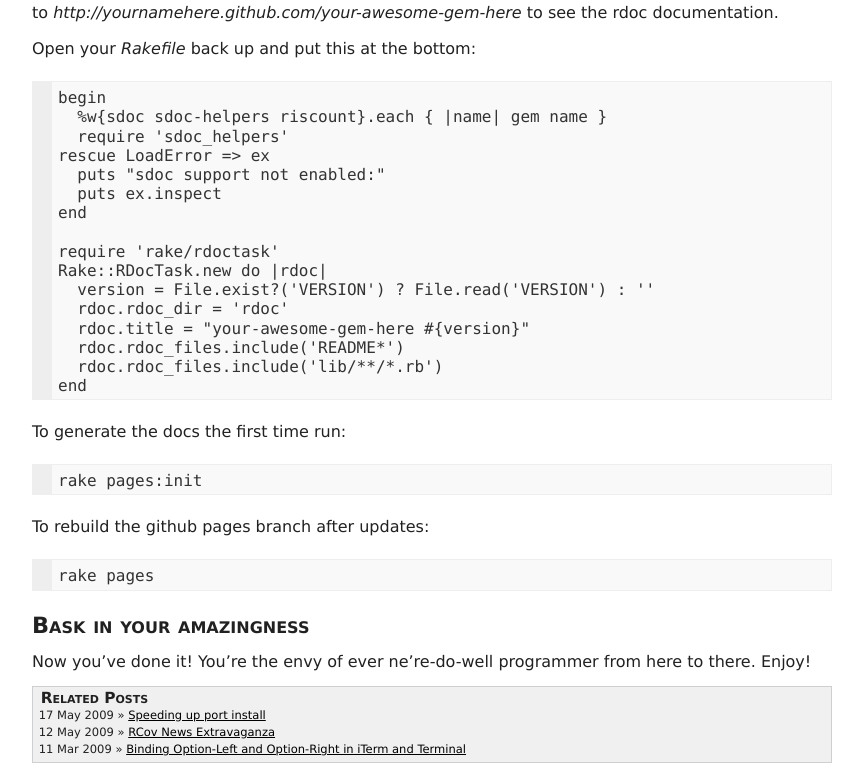
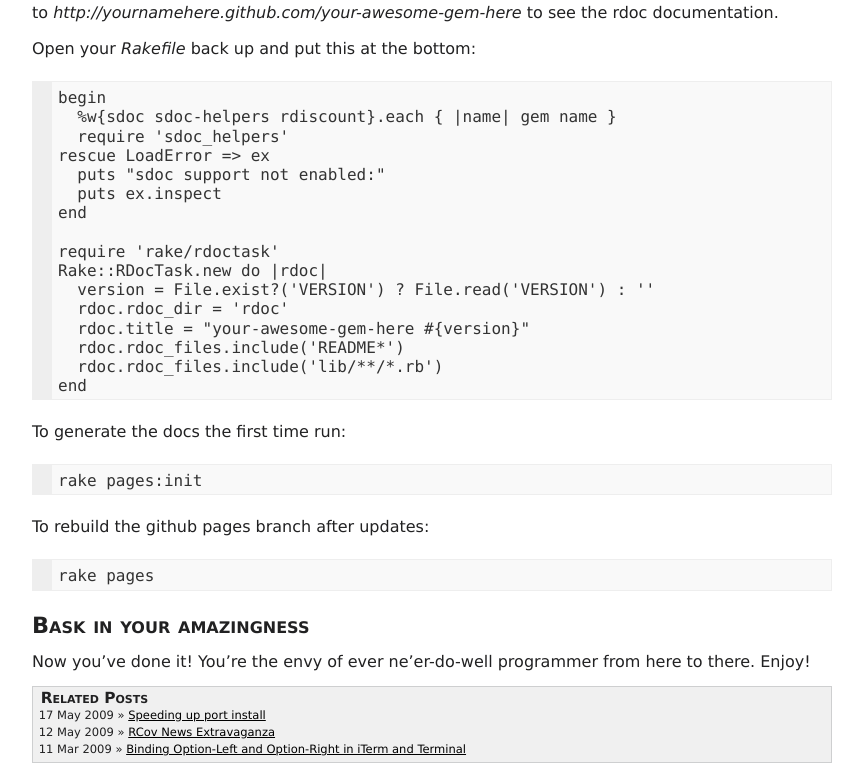
Before and after one commit to spicycode/spicycode.github.com, a Jekyll site: the page built from _posts/2009-10-09-current-gem-practices.markdown, in a window 1280 px wide and 1400 px high, scrolled down 1111 px. Shown: the part 467-1231 px from the top of the window, without its empty margins (208-1071 px from the left). Built offline with Jekyll 4.4.1, drawn with Linux system fonts in a browser that asks for light colours; comment, search, counter and statistics services are not loaded.

Commit message:
Fixing some spelling issues, thanks Jason!

```diff
--- a/_posts/2009-10-09-current-gem-practices.markdown
+++ b/_posts/2009-10-09-current-gem-practices.markdown
@@ -50,7 +50,7 @@ The next most awesome thing to do is to add [sdoc](http://github.com/voloko/sdoc
 Open your *Rakefile* back up and put this at the bottom:
 
     begin
-      %w{sdoc sdoc-helpers riscount}.each { |name| gem name }
+      %w{sdoc sdoc-helpers rdiscount}.each { |name| gem name }
       require 'sdoc_helpers'
     rescue LoadError => ex
       puts "sdoc support not enabled:"
@@ -76,4 +76,4 @@ To rebuild the github pages branch after updates:
 
 ## Bask in your amazingness
 
-Now you've done it!  You're the envy of ever ne're-do-well programmer from here to there.   Enjoy!
+Now you've done it!  You're the envy of ever ne'er-do-well programmer from here to there.   Enjoy!
```
